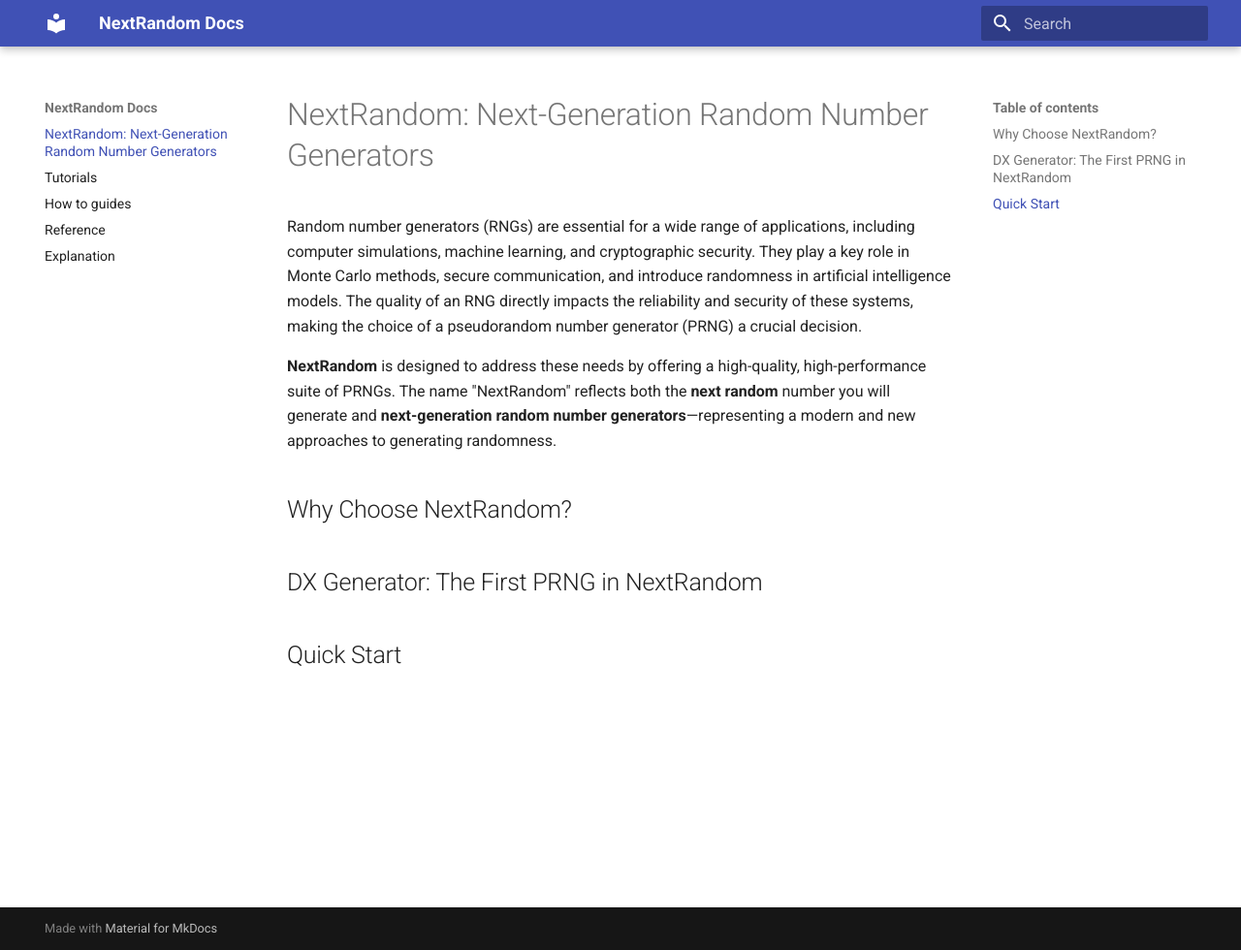
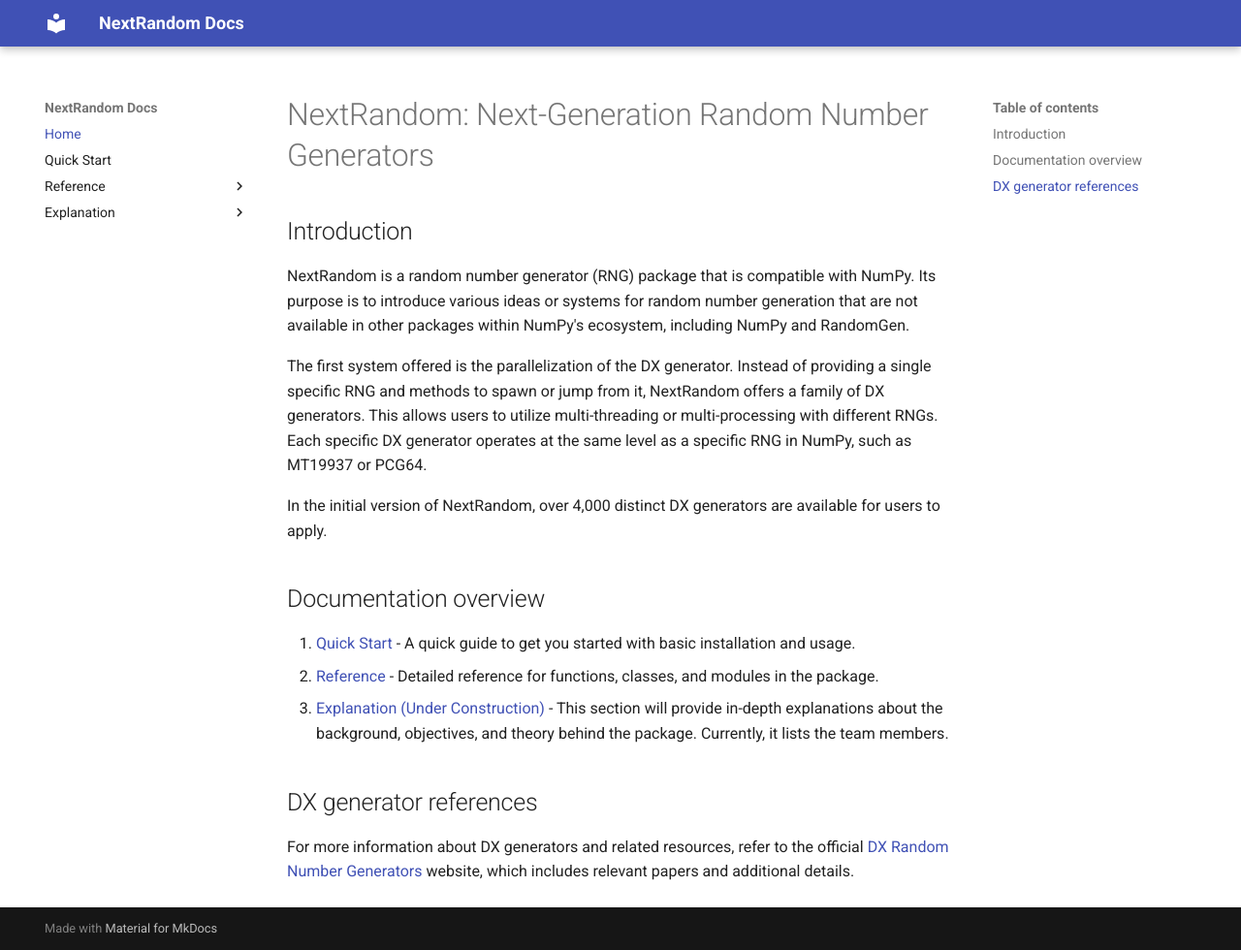
Before and after one commit to chintunglin/nextrngbook, an MkDocs documentation site: the page built from docs/index.md, in a window 1280 px wide and 980 px high. Shown: the whole window at 97% size. Built offline with MkDocs 1.6.1 and Material for MkDocs 9.7.7, drawn with Linux system fonts in a browser that asks for light colours.

Commit message:
Update docs

```diff
--- a/docs/index.md
+++ b/docs/index.md
@@ -1,24 +1,35 @@
 # NextRandom: Next-Generation Random Number Generators
 
-Random number generators (RNGs) are essential for a wide range of applications,
-including computer simulations, machine learning, and cryptographic security.
-They play a key role in Monte Carlo methods, secure communication,
-and introduce randomness in artificial intelligence models.
-The quality of an RNG directly impacts the reliability and security of these systems,
-making the choice of a pseudorandom number generator (PRNG) a crucial decision.
+## Introduction
+
+NextRandom is a random number generator (RNG) package that is compatible with NumPy.
+Its purpose is to introduce various ideas or systems for random number generation
+that are not available in other packages within NumPy's ecosystem,
+including NumPy and RandomGen.
+
+The first system offered is the parallelization of the DX generator.
+Instead of providing a single specific RNG and methods to spawn or jump from it,
+NextRandom offers a family of DX generators. This allows users to utilize
+multi-threading or multi-processing with different RNGs. Each specific DX generator
+operates at the same level as a specific RNG in NumPy, such as MT19937 or PCG64.
+
+In the initial version of NextRandom,
+over 4,000 distinct DX generators are available for users to apply.
+
+## Documentation overview
+
+1. [Quick Start](quick_start.md) -
+A quick guide to get you started with basic installation and usage.
+2. [Reference](dx_generator.md) -
+Detailed reference for functions, classes, and modules in the package.
+3. [Explanation (Under Construction)](team_and_contributor.md) -
+This section will provide in-depth explanations about the background,
+objectives, and theory behind the package. Currently, it lists the team members.
 
 
-**NextRandom** is designed to address these needs by offering a high-quality,
-high-performance suite of PRNGs.
-The name "NextRandom" reflects both the **next random** number you will generate and
-**next-generation random number generators**—representing a modern and new approaches
-to generating randomness.
+## DX generator references
 
-## Why Choose NextRandom?
-
-
-## DX Generator: The First PRNG in NextRandom
-
-
-
-## Quick Start
+For more information about DX generators and related resources,
+refer to the official
+[DX Random Number Generators](http://web0.cs.memphis.edu/~dengl/dx-rng/) website,
+which includes relevant papers and additional details.
--- a/mkdocs.yml
+++ b/mkdocs.yml
@@ -2,10 +2,26 @@
 
 theme:
   name: "material"
+  features:
+    - content.code.copy
+
+plugins:
+  - mkdocstrings
 
 nav:
-  - index.md
-  - tutorials.md
-  - how-to-guides.md
-  - reference.md
-  - explanation.md
+  - Home: index.md
+  - Quick Start: quick_start.md
+  - Reference:
+      - API Reference: references.md
+      - dx_generator: dx_generator.md
+  - Explanation:
+      - Team: team_and_contributor.md
+
+markdown_extensions:
+  - pymdownx.highlight:
+      anchor_linenums: true
+      line_spans: __span
+      pygments_lang_class: true
+  - pymdownx.inlinehilite
+  - pymdownx.snippets
+  - pymdownx.superfences
--- a/pyproject.toml
+++ b/pyproject.toml
@@ -10,6 +10,7 @@
 [project]
 name = "nextrandom"
 version = "0.1.0"
+license = "MIT"
 dependencies = [
     "numpy>=2.0.0,<3",
 ]
@@ -38,7 +39,6 @@
     "Operating System :: Microsoft :: Windows",
     "Operating System :: MacOS",
     "Operating System :: POSIX :: Linux",
-    "License :: OSI Approved :: MIT License",
     "Topic :: Software Development",
     "Topic :: Scientific/Engineering"
 ]
```
Also changed, not shown: docs/dx_generator.md (added, +15 -0 lines), docs/quick_start.md (added, +156 -0 lines), docs/references.md (added, +1 -0 lines), docs/team_and_contributor.md (added, +11 -0 lines), src/nextrandom/__init__.py (+13 -0 lines), docs/explanation.md (deleted), docs/how-to-guides.md (deleted), docs/reference.md (deleted), docs/tutorials.md (deleted), 2 other files.
